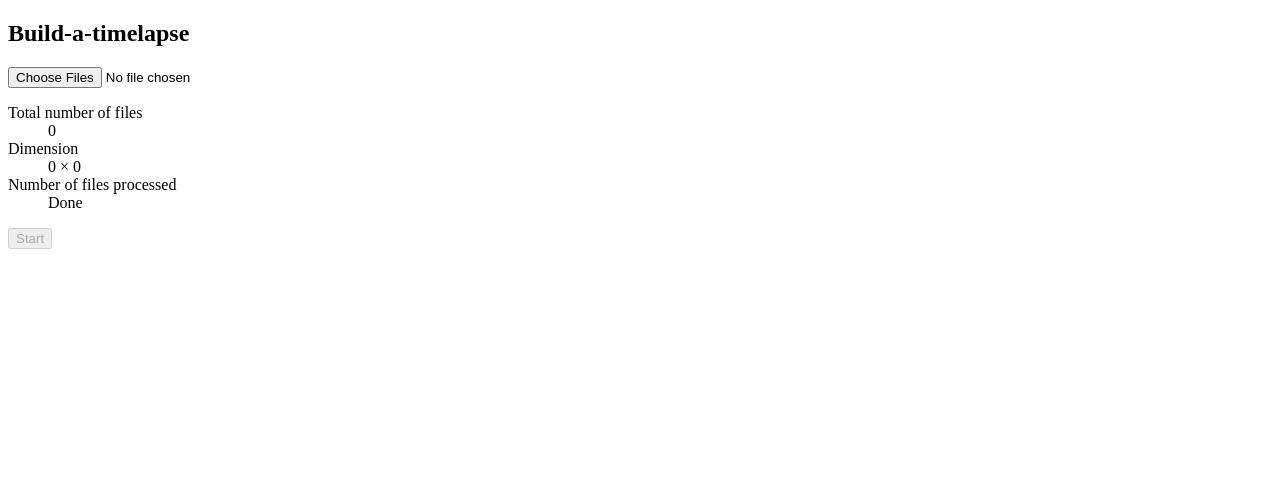
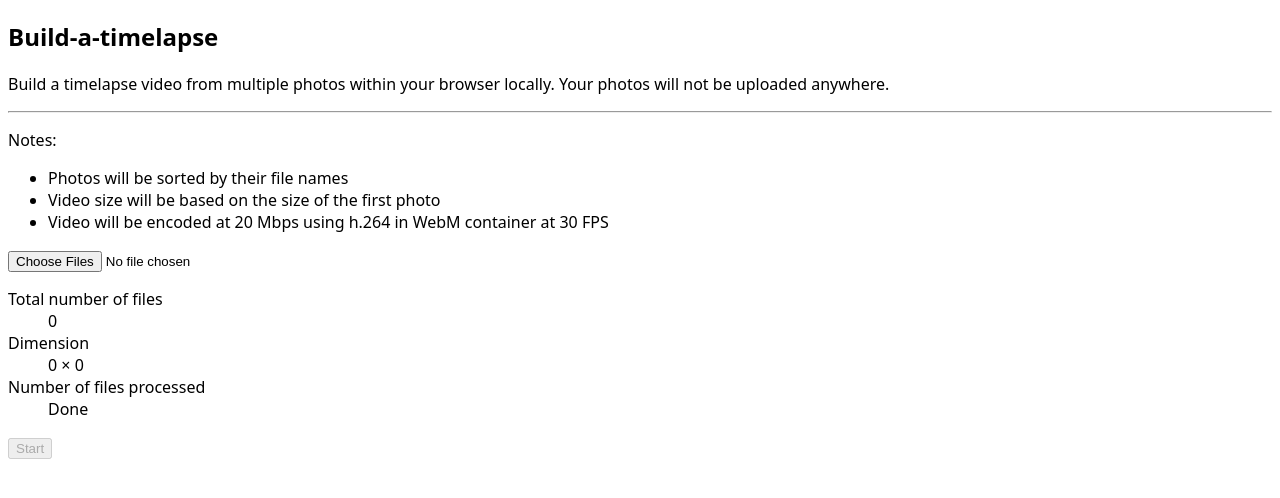
Before and after one commit to compulim/build-a-timelapse, a React app: page / in a window 1280 px wide. Shown: the top 498 px of the page. Built offline with nearby package versions, Linux system fonts and the light colour scheme.

Commit message:
Cosmetics

```diff
--- a/public/index.html
+++ b/public/index.html
@@ -3,6 +3,7 @@
   <head>
     <title>Build-a-timelapse</title>
     <meta name="viewport" content="width=device-width" />
+    <link href="./static/css/main.css" rel="stylesheet" type="text/css" />
   </head>
   <body>
     <div id="root"></div>
--- /dev/null
+++ b/public/static/css/main.css
@@ -0,0 +1,4 @@
+body {
+  font-family: system-ui, -apple-system, BlinkMacSystemFont, 'Segoe UI', Roboto, Oxygen, Ubuntu, Cantarell, 'Open Sans',
+    'Helvetica Neue', sans-serif;
+}
--- a/src/ui/Main.tsx
+++ b/src/ui/Main.tsx
@@ -128,6 +128,17 @@ const Main = () => {
   return (
     <section role="main">
       <h1>Build-a-timelapse</h1>
+      <p>
+        Build a timelapse video from multiple photos within your browser locally. Your photos will not be uploaded
+        anywhere.
+      </p>
+      <hr />
+      <p>Notes:</p>
+      <ul>
+        <li>Photos will be sorted by their file names</li>
+        <li>Video size will be based on the size of the first photo</li>
+        <li>Video will be encoded at 20 Mbps using h.264 in WebM container at 30 FPS</li>
+      </ul>
       <input accept="image/jpeg" disabled={busy} multiple onChange={handleChange} type="file" />
       <dl>
         <dt>Total number of files</dt>
```
